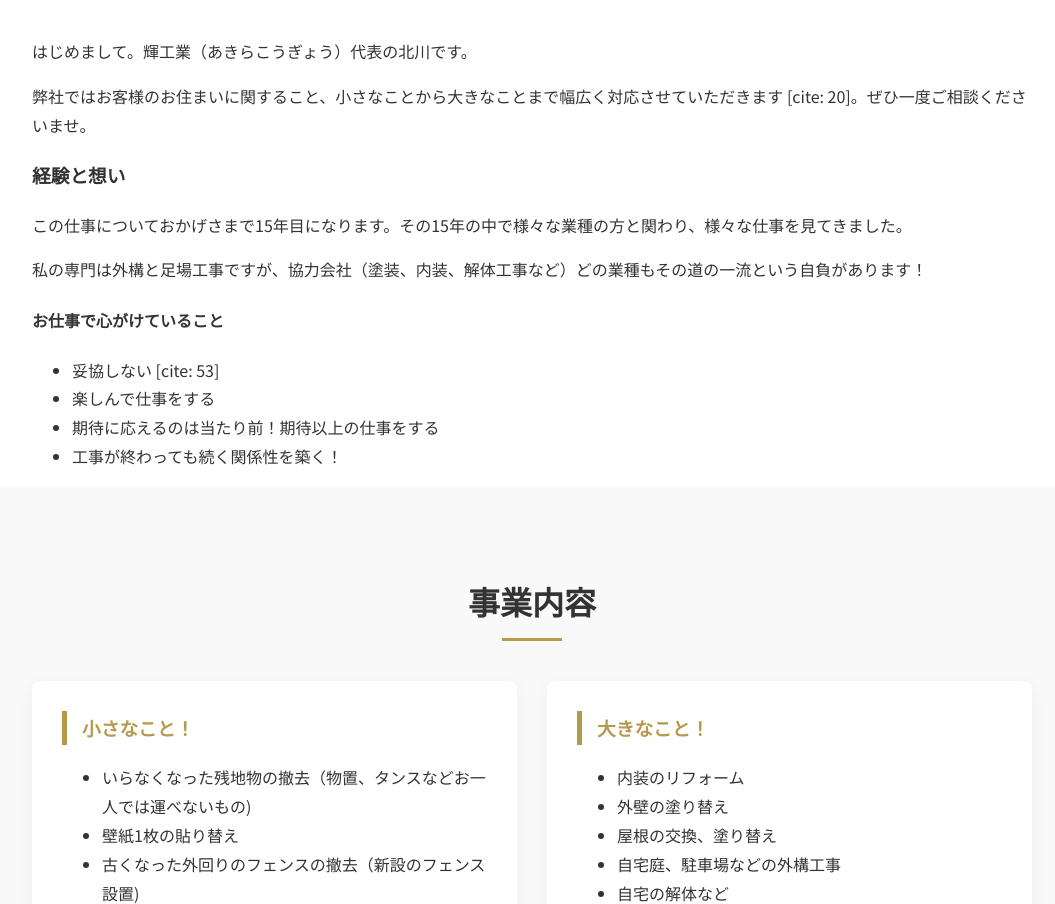
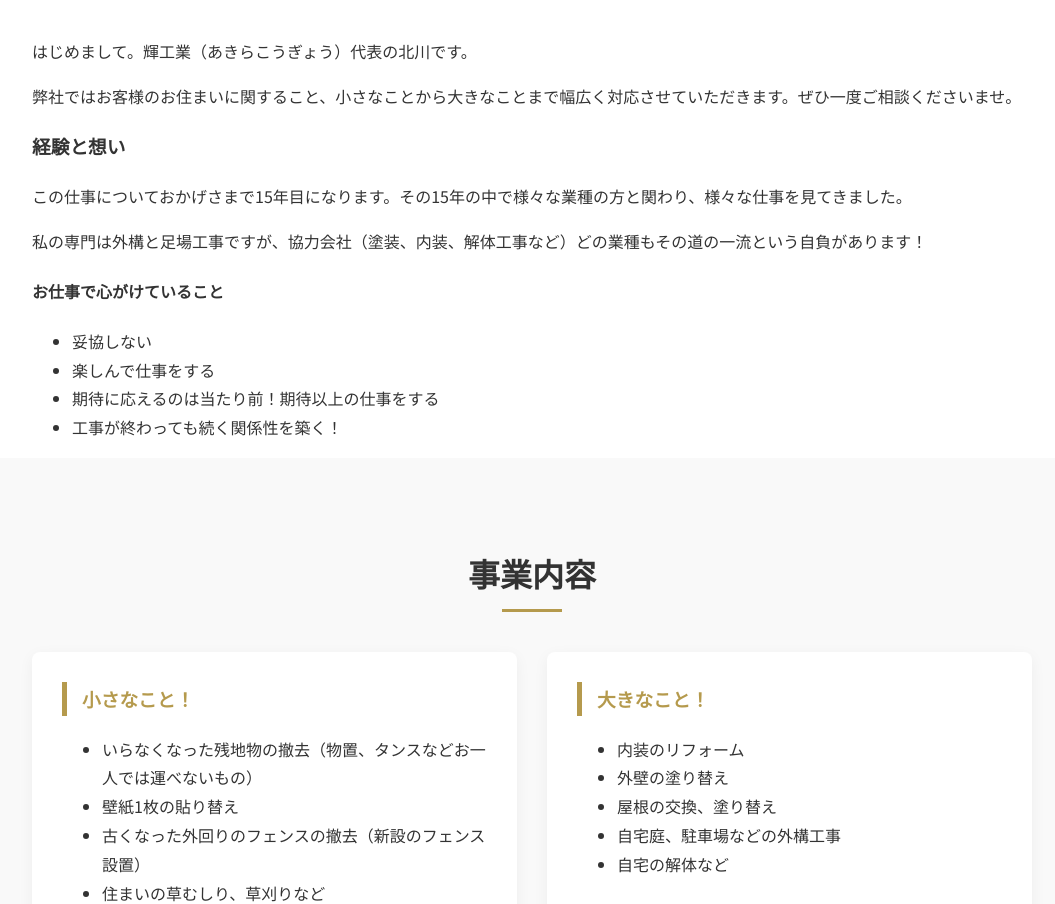
Before and after one commit to bridgecoltdhashimoto-commits/akira_kougyou, a plain HTML site: page index.html in a window 1280 px wide. Shown: the part 577-1481 px from the top of the page, without its empty margins (108-1163 px from the left). Drawn offline with Linux system fonts and the light colour scheme.

Commit message:
Fix typos and update copyright year in index.html

```diff
--- a/index.html
+++ b/index.html
@@ -37,7 +37,7 @@
         <h2 class="section-title">ご挨拶</h2>
         <div class="profile-card">
             <p class="greeting-text">はじめまして。輝工業（あきらこうぎょう）代表の北川です。</p>
-            <p>弊社ではお客様のお住まいに関すること、小さなことから大きなことまで幅広く対応させていただきます [cite: 20]。ぜひ一度ご相談くださいませ。</p>
+            <p>弊社ではお客様のお住まいに関すること、小さなことから大きなことまで幅広く対応させていただきます。ぜひ一度ご相談くださいませ。</p>
 
             <h3>経験と想い</h3>
             <p>この仕事についておかげさまで15年目になります。その15年の中で様々な業種の方と関わり、様々な仕事を見てきました。</p>
@@ -46,7 +46,7 @@
             <div class="policy">
                 <h4>お仕事で心がけていること</h4>
                 <ul>
-                    <li>妥協しない [cite: 53]</li>
+                    <li>妥協しない</li>
                     <li>楽しんで仕事をする</li>
                     <li>期待に応えるのは当たり前！期待以上の仕事をする</li>
                     <li>工事が終わっても続く関係性を築く！</li>
@@ -62,9 +62,9 @@
                 <div class="service-item">
                     <h3>小さなこと！</h3>
                     <ul>
-                        <li>いらなくなった残地物の撤去（物置、タンスなどお一人では運べないもの)</li>
+                        <li>いらなくなった残地物の撤去（物置、タンスなどお一人では運べないもの）</li>
                         <li>壁紙1枚の貼り替え</li>
-                        <li>古くなった外回りのフェンスの撤去（新設のフェンス設置)</li>
+                        <li>古くなった外回りのフェンスの撤去（新設のフェンス設置）</li>
                         <li>住まいの草むしり、草刈りなど</li>
                     </ul>
                 </div>
@@ -112,7 +112,7 @@
     </section>
 
     <footer>
-        <p>&copy; 2025 輝工業 All Rights Reserved.</p>
+        <p>&copy; 2026 輝工業 All Rights Reserved.</p>
     </footer>
 
 </body>
```
